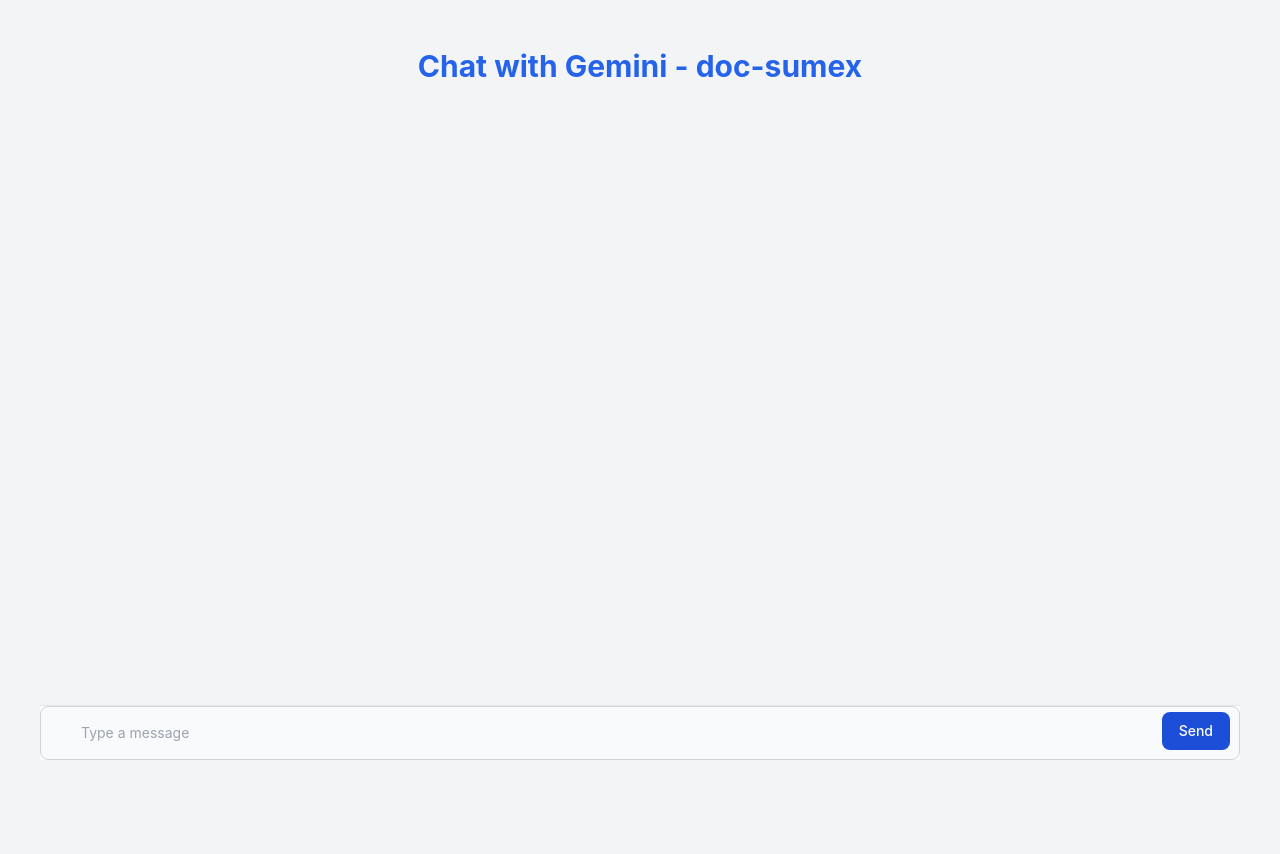
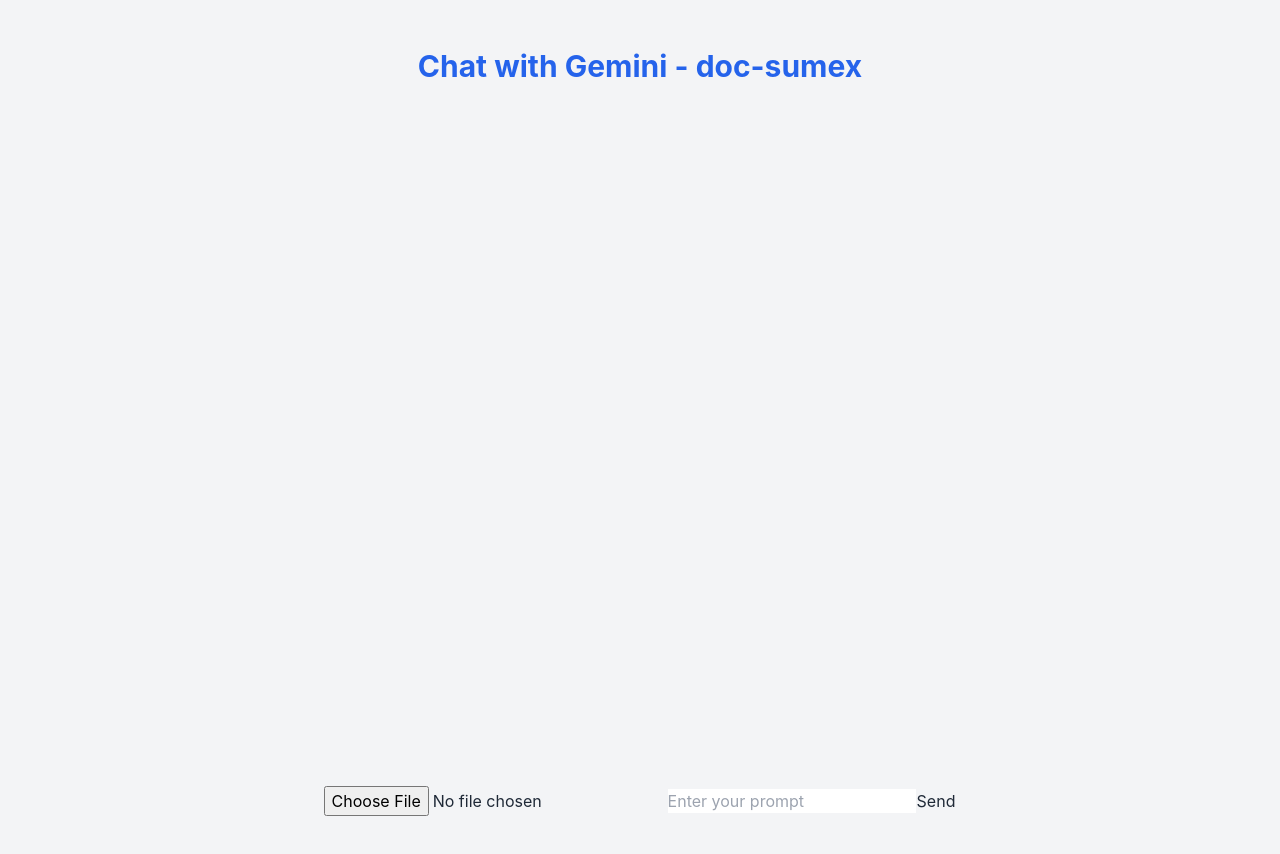
Before and after one commit to jayanth119/CustomChatGptFrontend, a React (Vite) app: page /doc-sumex in a window 1280 px wide. Shown: the top 854 px of the page. Built offline with nearby package versions, Linux system fonts and the light colour scheme.

Commit message:
file upload

```diff
--- a/src/App.tsx
+++ b/src/App.tsx
@@ -3,40 +3,17 @@
 import './pages/homepage'
 import HomePage from './pages/homepage'
 import ChatGpt from './pages/chatgpt';
+import FilePage from './pages/fileuploadpage';
 function App() {
   // const [count, setCount] = useState(0)
 
   return (
     <>
-      {/* <div>
-        <a href="https://vite.dev" target="_blank">
-          <img src={viteLogo} className="logo" alt="Vite logo" />
-        </a>
-        <a href="https://react.dev" target="_blank">
-          <img src={reactLogo} className="logo react" alt="React logo" />
-        </a>
-      </div>
-      <h1>Vite + React</h1>
-      <div className="card">
-        <button onClick={() => setCount((count) => count + 1)}>
-          count is {count}
-        </button>
-        <p>
-          Edit <code>src/App.tsx</code> and save to test HMR
-        </p>
-      </div>
-      <p className="read-the-docs">
-        Click on the Vite and React logos to learn more
-      </p> */}
-      {/* <h1 className="text-3xl font-bold underline text-red-600">
-      Simple React Typescript Tailwind Sample
-    </h1> */}
-
     <Router>
             <Routes>
                 <Route path="/" element={<HomePage />} />
                 <Route path="/code-genx" element={< ChatGpt />} />
-                <Route path="/doc-sumex" element={<ChatGpt />} />
+                <Route path="/doc-sumex" element={<FilePage />} />
                 <Route path="/web-intx" element={<ChatGpt />} />
                 <Route path="/gen-query" element={<ChatGpt />} />
             </Routes>
--- /dev/null
+++ b/src/components/FileinputComponent.tsx
@@ -0,0 +1,46 @@
+import React, { useState } from 'react';
+
+interface FileInputComponentProps {
+    onFileChange: (file: File) => void;
+    onSend: (text: string) => Promise<void>;
+}
+
+const FileInputComponent: React.FC<FileInputComponentProps> = ({ onFileChange, onSend }) => {
+    const [text, setText] = useState<string>('');
+
+    const handleFileChange = (event: React.ChangeEvent<HTMLInputElement>) => {
+        const file = event.target.files?.[0];
+        if (file) {
+            onFileChange(file); // Notify parent of file change
+        }
+    };
+
+    const handleSendClick = async () => {
+        if (text.trim()) {
+            await onSend(text.trim()); // Send text to the parent
+            setText(''); // Clear input field
+        }
+    };
+
+    return (
+        <div className="file-input-component">
+            <input
+                type="file"
+                onChange={handleFileChange}
+                className="file-input"
+            />
+            <input
+                type="text"
+                value={text}
+                onChange={(e) => setText(e.target.value)}
+                placeholder="Enter your prompt"
+                className="text-input"
+            />
+            <button onClick={handleSendClick} className="send-button">
+                Send
+            </button>
+        </div>
+    );
+};
+
+export default FileInputComponent;
--- /dev/null
+++ b/src/pages/fileuploadpage.tsx
@@ -0,0 +1,107 @@
+import { FC, useEffect, useState, useCallback } from 'react';
+import FileInputComponent  from '../components/FileinputComponent';
+import MessageDisplay from '../components/messageComponent';
+import axios from 'axios';
+import { useLocation } from 'react-router-dom';
+
+interface Message {
+    id: number;
+    text: string;
+    isUser: boolean;
+}
+
+const FilePage: FC = () => {
+    const [messages, setMessages] = useState<Message[]>([]);
+    const [uploadedFile, setUploadedFile] = useState<File | null>(null); // Track uploaded file
+    const location = useLocation();
+    const taskType = location.pathname.split('/')[1];
+
+    useEffect(() => {
+        const savedMessages = localStorage.getItem('messages');
+        if (savedMessages) {
+            const parsedMessages = JSON.parse(savedMessages);
+            setMessages(parsedMessages);
+        }
+    }, []);
+
+    useEffect(() => {
+        if (messages.length > 0) {
+            localStorage.setItem('messages', JSON.stringify(messages));
+        }
+    }, [messages]);
+
+    const handleFileChange = (file: File) => {
+        setUploadedFile(file); // Update the uploaded file
+    };
+
+    const handleSend = useCallback(
+        async (text: string) => {
+            if (!uploadedFile) {
+                setMessages((prev) => [
+                    ...prev,
+                    {
+                        id: prev.length > 0 ? prev[prev.length - 1].id + 1 : 1,
+                        text: "Please upload a file before sending.",
+                        isUser: false,
+                    },
+                ]);
+                return;
+            }
+
+            const userMessage: Message = {
+                id: messages.length > 0 ? messages[messages.length - 1].id + 1 : 1,
+                text: `Prompt: ${text}, File: ${uploadedFile.name}`,
+                isUser: true,
+            };
+
+            setMessages((prev) => [...prev, userMessage]);
+
+            const formData = new FormData();
+            formData.append('file', uploadedFile);
+            formData.append('prompt', text);
+
+            try {
+                const response = await axios.post(
+                    `http://127.0.0.1:8000/api/doc-sumex/`,
+                    formData,
+                    { headers: { 'Content-Type': 'multipart/form-data' } }
+                );
+                const botResponse = response.data.response || 'No response from server';
+                const botMessage: Message = {
+                    id: userMessage.id + 1,
+                    text: botResponse,
+                    isUser: false,
+                };
+                setMessages((prev) => [...prev, botMessage]);
+            } catch (error) {
+                setMessages((prev) => [
+                    ...prev,
+                    {
+                        id: userMessage.id + 1,
+                        text: 'An error occurred while processing your request.',
+                        isUser: false,
+                    },
+                ]);
+            }
+        },
+        [messages, uploadedFile]
+    );
+
+    return (
+        <div className="flex flex-col h-screen">
+            <h1 className="text-3xl font-bold text-center text-blue-600 p-4">
+                Chat with Gemini - {taskType}
+            </h1>
+            <div className="flex flex-col h-full overflow-hidden">
+                <div className="flex-grow overflow-y-auto p-4">
+                    <MessageDisplay messages={messages} />
+                </div>
+                <div className="p-4">
+                    <FileInputComponent onFileChange={handleFileChange} onSend={handleSend} />
+                </div>
+            </div>
+        </div>
+    );
+};
+
+export default FilePage;
```
